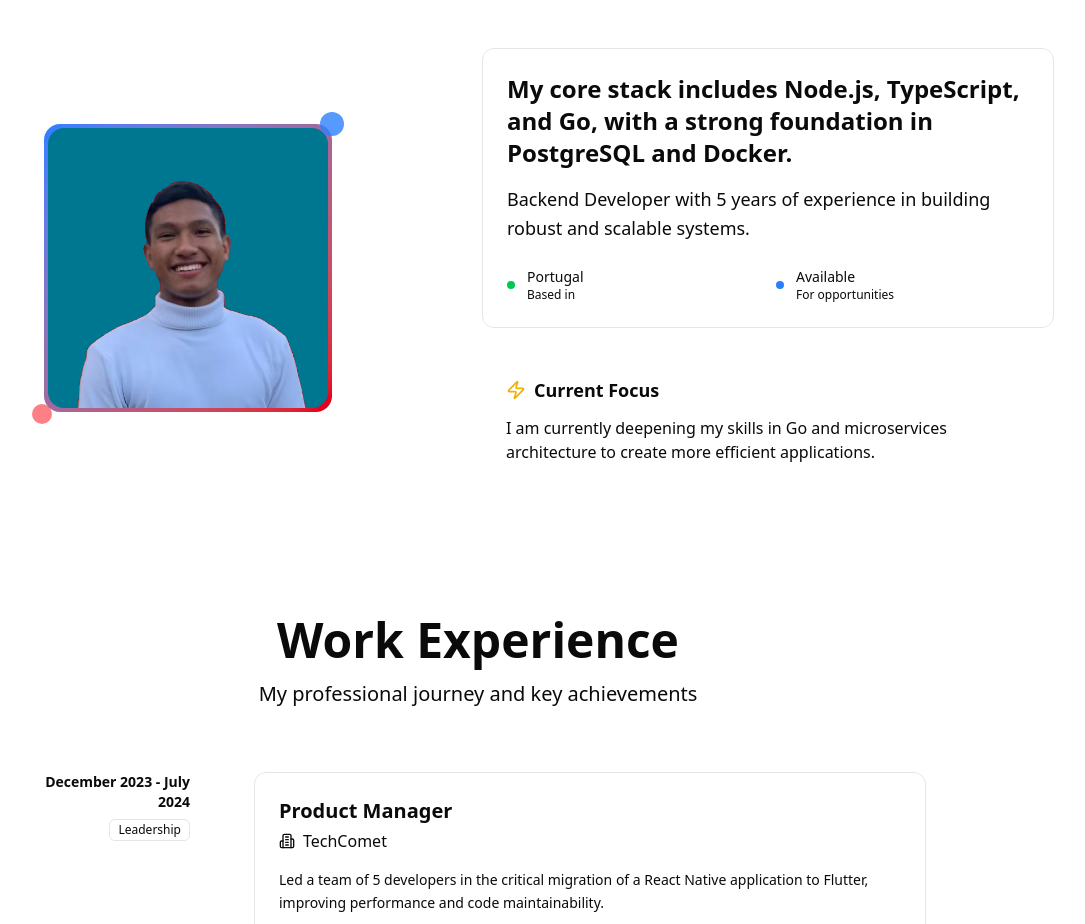
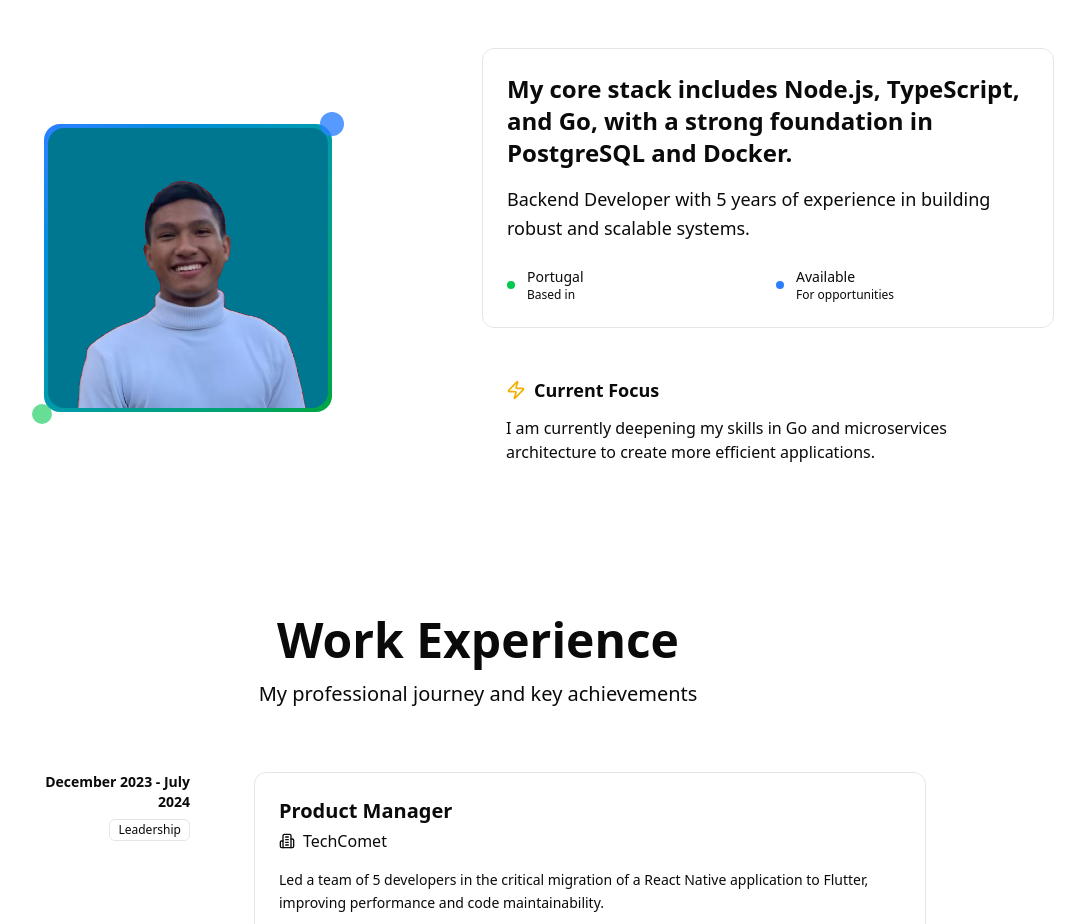
Before and after one commit to iscodev0/portfolio-web, a Next.js app: page / in a window 1280 px wide. Shown: the part 1063-1987 px from the top of the page, without its empty margins (162-1247 px from the left). Built offline with nearby package versions, Linux system fonts and the light colour scheme.

Commit message:
fix: update gradient colors in AboutSection for consistency

```diff
--- a/components/home/AboutSection.tsx
+++ b/components/home/AboutSection.tsx
@@ -23,7 +23,7 @@ export const AboutSection = ({ data }: AboutProps) => {
           {/* Left Column - Profile Image */}
           <div className="flex justify-center order-2 lg:order-1">
             <div className="relative">
-              <div className="w-72 h-72 rounded-2xl overflow-hidden bg-gradient-to-br from-blue-500 to-red-600 p-1">
+              <div className="w-72 h-72 rounded-2xl overflow-hidden bg-gradient-to-br from-blue-500 to-green-600 p-1">
                 <div className="w-full h-full rounded-2xl overflow-hidden bg-background">
                   <Image
                     src="/image/isco.jpg"
@@ -37,7 +37,7 @@ export const AboutSection = ({ data }: AboutProps) => {
               </div>
               {/* Decorative elements */}
               <div className="absolute -top-3 -right-3 w-6 h-6 bg-blue-500 rounded-full opacity-80"></div>
-              <div className="absolute -bottom-3 -left-3 w-5 h-5 bg-red-500 rounded-full opacity-60"></div>
+              <div className="absolute -bottom-3 -left-3 w-5 h-5 bg-green-500 rounded-full opacity-60"></div>
             </div>
           </div>
 
```
